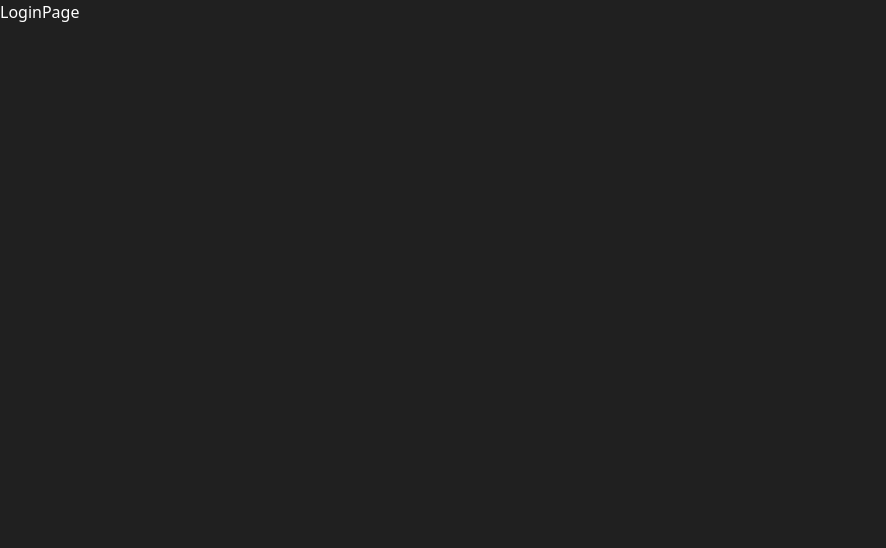
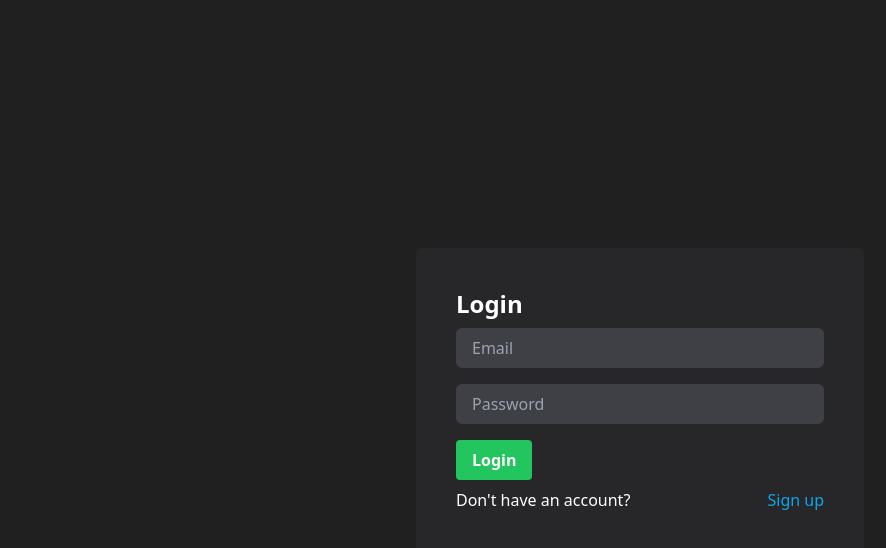
Before and after one commit to gitped/CRUD-login, a React (Vite) app in the folder client/: page /login in a window 1280 px wide. Shown: the top 548 px of the page, without its empty margins (0-886 px from the left). Built offline with nearby package versions, Linux system fonts and the light colour scheme.

Commit message:
Add a login page

```diff
--- a/client/src/api/auth.js
+++ b/client/src/api/auth.js
@@ -3,3 +3,5 @@
 const API = 'http://localhost:3000/api';
 
 export const registerRequest = user => axios.post(`${API}/register`, user)
+
+export const loginRequest = user => axios.post(`${API}/login`, user);
--- a/client/src/context/AuthContext.jsx
+++ b/client/src/context/AuthContext.jsx
@@ -1,5 +1,5 @@
-import { createContext, useState, useContext } from "react";
-import { registerRequest } from "../api/auth.js";
+import { createContext, useState, useContext, useEffect } from "react";
+import { registerRequest, loginRequest } from "../api/auth.js";
 
 export const AuthContext = createContext();
 
@@ -16,7 +16,7 @@
   const [isAuthenticated, setIsAuthenticated] = useState(false);
   const [errors, setErrors] = useState([]);
 
-  const login = async (user) => {
+  const signUp = async (user) => {
     try {
       const res = await registerRequest(user);
       console.log(res.data);
@@ -28,14 +28,38 @@
     }
   };
 
+  const signIn = async (user) => {
+    try {
+      const res = await loginRequest(user);
+      console.log(res);
+      // setUser(res.data);
+      // setIsAuthenticated(true);
+    } catch (error) {
+      if (Array.isArray(error.response.data)) return setErrors(error.response.data);
+      // console.log(error.response.data);
+      setErrors([error.response.data.message]);
+    }
+  };
+
+  useEffect(() => {
+    if (errors.length > 0) {
+      const timer = setTimeout(() => {
+        setErrors([]);
+      }, 5000)
+      return () => clearTimeout(timer);
+    }
+  },[errors]);
+
   return (
     <AuthContext.Provider
       value={{
         user,
-        login,
+        signUp,
+        signIn,
+        isAuthenticated,
+        errors,
         isAuthenticated,
         errors
-        // logout: () => {},
       }}
     >
       {children}
--- a/client/src/pages/LoginPage.jsx
+++ b/client/src/pages/LoginPage.jsx
@@ -1,6 +1,49 @@
+import { useForm } from 'react-hook-form'
+import { useAuth } from '../context/AuthContext';
+import { Link } from 'react-router-dom';
+
 function LoginPage() {
+  const { register, handleSubmit, formState: { errors } } = useForm();
+
+  const {signIn, errors: signInErrors} = useAuth();
+
+  const onSubmit = handleSubmit(async (values) => {
+    signIn(values);
+    // console.log(values);
+  })
+
   return (
-    <div>LoginPage</div>
+    <div>
+      <div className='flex h-screen items-center justify-center'>
+        <div className='bg-zinc-800 max-w-md w-full p-10 rounded-md'>
+          <h1 className='text-2xl font-bold'>Login</h1>
+          { signInErrors.map((error, i) => (
+            <div className='bg-red-500 p-2 text-white text-center mt-2' key={i}>
+              {error}
+            </div>
+          ))}
+          <form onSubmit={onSubmit}>
+            <input type="email" placeholder='Email' {...register("email", {required: true})}
+              className='w-full bg-zinc-700 text-white px-4 py-2 rounded-md my-2' />
+            {errors.email &&
+              <p className='text-red-500 text-xs'>Email is required</p>
+            }
+            <input type="password" placeholder='Password' {...register("password", {required: true})}
+              className='w-full bg-zinc-700 text-white px-4 py-2 rounded-md my-2' />
+            {errors.password &&
+              <p className='text-red-500 text-xs'>Password is required</p>
+            }
+            <button type='submit' className='bg-green-500 hover:bg-green-600 text-white font-bold py-2 px-4 my-2 rounded'>
+              Login
+            </button>
+          </form>
+          <p className='flex gap-x-2 justify-between'>
+            Don't have an account?
+            <Link to='/register' className='text-sky-500'>Sign up</Link>
+          </p>
+        </div>
+      </div>
+    </div>
   )
 }
 
--- a/client/src/pages/RegisterPage.jsx
+++ b/client/src/pages/RegisterPage.jsx
@@ -1,11 +1,11 @@
 import { useForm } from 'react-hook-form';
 import { useAuth } from '../context/AuthContext';
 import { useEffect } from 'react';
-import { useNavigate } from 'react-router-dom';
+import { useNavigate, Link } from 'react-router-dom';
 function RegisterPage() {
 
   const { register, handleSubmit, formState: { errors } } = useForm();
-  const { login, isAuthenticated, errors: registerErrors } = useAuth();
+  const { signUp, isAuthenticated, errors: registerErrors } = useAuth();
   const navigate = useNavigate();
 
   useEffect(() => {
@@ -13,13 +13,15 @@
   }, [isAuthenticated]);
 
   const onSubmit = handleSubmit(async (values) => {
-    login(values);
+    signUp(values);
   })
 
   return (
+    <div className='flex h-screen items-center justify-center'>
       <div className='bg-zinc-800 max-w-md p-10 rounded-md'>
+        <h1 className='text-2xl font-bold'>Register</h1>
         { registerErrors.map((error, i) => (
-        <div className='bg-red-500 p-2 text-white' key={i}>
+          <div className='bg-red-500 p-2 text-white text-center mt-2' key={i}>
             {error}
           </div>
         ))}
@@ -39,10 +41,15 @@
           {errors.password &&
             <p className='text-red-500 text-xs'>Password is required</p>
           }
-        <button type='submit'>
+          <button type='submit' className='bg-green-500 hover:bg-green-600 text-white font-bold py-2 px-4 my-2 rounded'>
             Register
           </button>
         </form>
+        <p className='flex gap-x-2 justify-between'>
+          Already have an account?
+          <Link to='/login' className='text-sky-500'>Log in</Link>
+        </p>
+      </div>
     </div>
   )
 }
```
Lines whose indentation alone changed are shown as unchanged.
